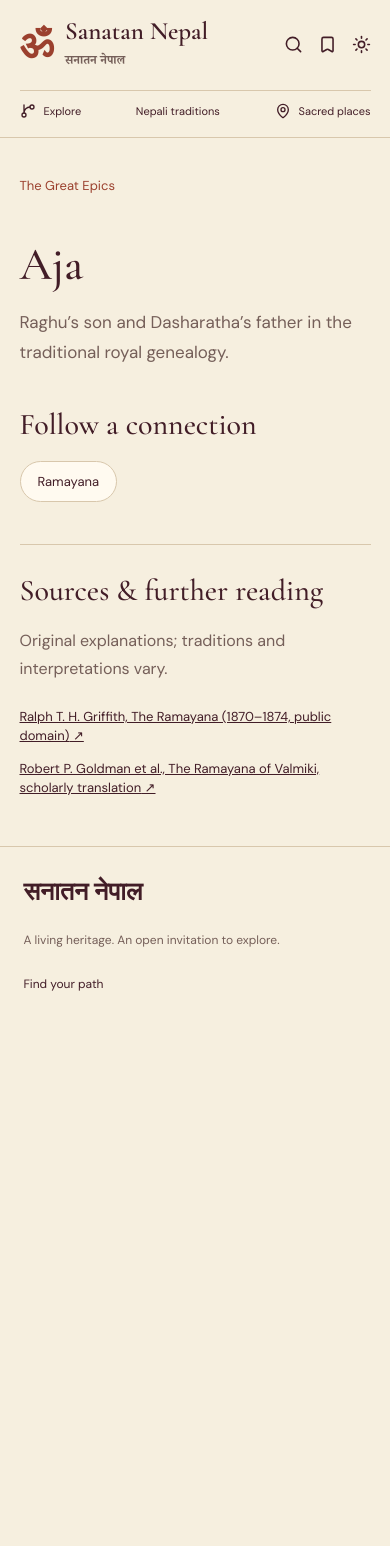
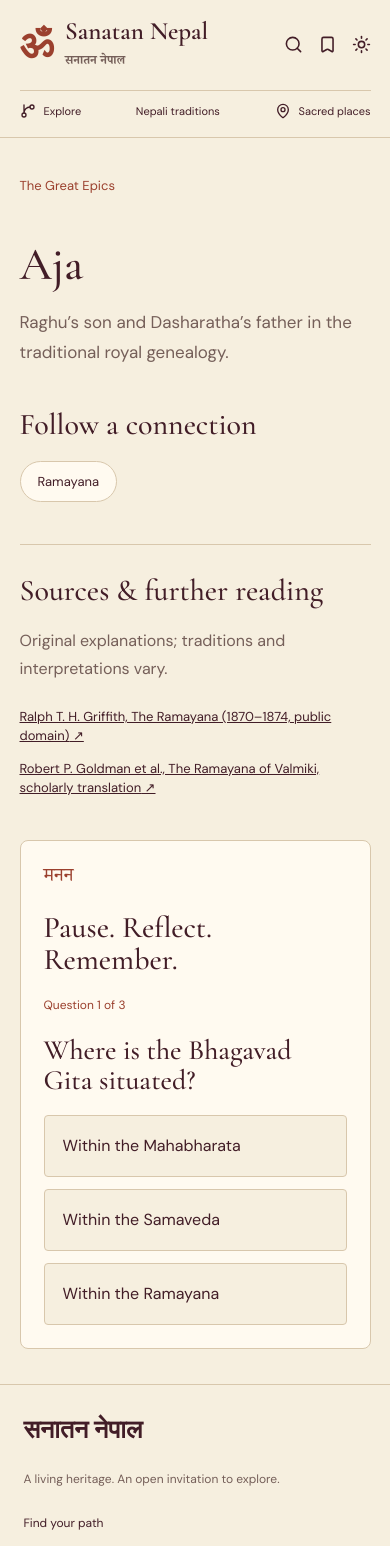
Before and after one commit to prasidupadhya/sanatan-nepal, a React (Vite) app: page /read/aja in a window 390 px wide. Shown: the top 1546 px of the page. Before the commit the page ends 1025 px from the top, so only its background shows below. Built offline with nearby package versions, Linux system fonts and the light colour scheme.

Commit message:
feat(quiz): add section knowledge checks and persistent scores

```diff
--- a/src/app/Reading.tsx
+++ b/src/app/Reading.tsx
@@ -1,3 +1,4 @@
+import Quiz from '../components/quiz/Quiz';
 const TempleMap = lazy(() => import('../components/map/TempleMap'));
 const FestivalWheel = lazy(
   () => import('../components/festival-wheel/FestivalWheel'),
@@ -39,6 +40,7 @@ export function Branch() {
             </Link>
           ))}
       </div>
+      <Quiz key={id} section={id!} />
     </section>
   );
 }
@@ -93,6 +95,7 @@ export function Reading() {
           </a>
         ))}
       </section>
+      <Quiz key={e.id} section={e.branch} />
     </article>
   );
 }
--- /dev/null
+++ b/src/components/quiz/Quiz.tsx
@@ -0,0 +1,89 @@
+import { useState } from 'react';
+import { quizzes } from '../../content/quizzes';
+import { useLearningStore } from '../../store/useLearningStore';
+export default function Quiz({ section }: { section: string }) {
+  const questions = quizzes[section];
+  const [index, setIndex] = useState(0);
+  const [selected, setSelected] = useState<number | null>(null);
+  const [score, setScore] = useState(0);
+  const [done, setDone] = useState(false);
+  const saveScore = useLearningStore((s) => s.saveScore);
+  const best = useLearningStore((s) => s.scores[section]);
+  if (!questions) return null;
+  const q = questions[index];
+  function answer(i: number) {
+    if (selected !== null) return;
+    setSelected(i);
+    if (i === q.answer) setScore((s) => s + 1);
+  }
+  function next() {
+    if (index === questions.length - 1) {
+      saveScore(section, score);
+      setDone(true);
+    } else {
+      setIndex((i) => i + 1);
+      setSelected(null);
+    }
+  }
+  return (
+    <section className="quiz" aria-label="Knowledge check">
+      <span className="devanagari">मनन</span>
+      <h2>Pause. Reflect. Remember.</h2>
+      {done ? (
+        <div role="status">
+          <h3>
+            {score} of {questions.length} connections made
+          </h3>
+          <p>Your best score is saved on this device.</p>
+          <button
+            className="button"
+            onClick={() => {
+              setIndex(0);
+              setSelected(null);
+              setScore(0);
+              setDone(false);
+            }}
+          >
+            Try again
+          </button>
+        </div>
+      ) : (
+        <>
+          <p className="step">
+            Question {index + 1} of {questions.length}
+            {best !== undefined && ` · Best: ${best}/${questions.length}`}
+          </p>
+          <h3>{q.prompt}</h3>
+          <div className="quiz-options">
+            {q.options.map((o, i) => (
+              <button
+                key={o}
+                disabled={selected !== null}
+                aria-pressed={selected === i}
+                className={selected !== null && i === q.answer ? 'correct' : ''}
+                onClick={() => answer(i)}
+              >
+                {o}
+              </button>
+            ))}
+          </div>
+          {selected !== null && (
+            <div className="quiz-feedback" role="status">
+              <strong>
+                {selected === q.answer
+                  ? 'That’s right.'
+                  : 'A useful connection to revisit.'}
+              </strong>
+              <p>{q.explanation}</p>
+              <button className="button" onClick={next}>
+                {index === questions.length - 1
+                  ? 'See your result'
+                  : 'Next question'}
+              </button>
+            </div>
+          )}
+        </>
+      )}
+    </section>
+  );
+}
--- /dev/null
+++ b/src/content/quizzes.ts
@@ -0,0 +1,158 @@
+export type Question = {
+  prompt: string;
+  options: string[];
+  answer: number;
+  explanation: string;
+};
+export const quizzes: Record<string, Question[]> = {
+  foundations: [
+    {
+      prompt: 'Which Veda is arranged for ritual singing?',
+      options: ['Samaveda', 'Rigveda', 'Atharvaveda'],
+      answer: 0,
+      explanation:
+        'The Samaveda organizes verses as chants for ritual performance.',
+    },
+    {
+      prompt: 'How do Vedanta schools interpret Atman and Brahman?',
+      options: [
+        'They all give one identical answer',
+        'They offer different accounts of the relationship',
+        'They refer to two royal dynasties',
+      ],
+      answer: 1,
+      explanation:
+        'Advaita, Vishishtadvaita and Dvaita differ on the relationship between self and ultimate reality.',
+    },
+    {
+      prompt: 'What does dharma invite us to consider?',
+      options: [
+        'Only material success',
+        'Only a fixed calendar',
+        'Responsibility, order and ethical action',
+      ],
+      answer: 2,
+      explanation:
+        'Dharma includes duties and ethical questions; the epics show how duties can conflict.',
+    },
+  ],
+  epics: [
+    {
+      prompt: 'Where is the Bhagavad Gita situated?',
+      options: [
+        'Within the Mahabharata',
+        'Within the Samaveda',
+        'Within the Ramayana',
+      ],
+      answer: 0,
+      explanation:
+        'Krishna and Arjuna’s dialogue takes place before battle in the Mahabharata.',
+    },
+    {
+      prompt: 'What connects Sita’s story to Nepal?',
+      options: [
+        'The city of Lanka',
+        'Mithila and Janakpur traditions',
+        'The Kuru throne',
+      ],
+      answer: 1,
+      explanation:
+        'Janakpur is associated with Sita and the Mithila marriage narrative.',
+    },
+    {
+      prompt: 'What does the exile map represent?',
+      options: [
+        'A verified modern road route',
+        'An exact archaeological reconstruction',
+        'Traditional geographic associations',
+      ],
+      answer: 2,
+      explanation:
+        'The map’s locations are traditional associations and its lines are schematic.',
+    },
+  ],
+  puranas: [
+    {
+      prompt: 'How many Mahapuranas are in the conventional list?',
+      options: ['Four', 'Eighteen', 'Seven'],
+      answer: 1,
+      explanation:
+        'The conventional list contains eighteen Mahapuranas, though lists and recensions vary.',
+    },
+    {
+      prompt: 'What do links between Devi’s forms mean?',
+      options: [
+        'Manifestations and associations',
+        'Always biological parentage',
+        'Modern political alliances',
+      ],
+      answer: 0,
+      explanation:
+        'Forms of the Goddess express related divine identities and powers.',
+    },
+    {
+      prompt: 'Is the Dashavatara list identical everywhere?',
+      options: ['Yes', 'No, some lists differ', 'It only contains Rama'],
+      answer: 1,
+      explanation: 'Some lists include Balarama in place of Buddha or Krishna.',
+    },
+  ],
+  nepal: [
+    {
+      prompt: 'Which deity is central to Pashupatinath?',
+      options: ['Surya', 'Shiva as Pashupati', 'Saraswati'],
+      answer: 1,
+      explanation:
+        'Pashupati is a form of Shiva, understood as lord of living beings.',
+    },
+    {
+      prompt: 'How should shared Newar worship be understood?',
+      options: [
+        'It erases all religious distinctions',
+        'Only one community participates',
+        'Shared spaces coexist with distinct traditions',
+      ],
+      answer: 2,
+      explanation:
+        'Hindu and Buddhist participation can overlap while priestly lineages and initiations remain distinct.',
+    },
+    {
+      prompt: 'Which festival includes Kathmandu’s Kumari chariot procession?',
+      options: ['Indra Jatra', 'Holi', 'Maha Shivaratri'],
+      answer: 0,
+      explanation:
+        'The Kumari procession is a central part of Kathmandu’s Indra Jatra celebrations.',
+    },
+  ],
+  practice: [
+    {
+      prompt: 'Which path emphasizes devotion?',
+      options: ['Bhakti yoga', 'Jnana yoga', 'Only physical exercise'],
+      answer: 0,
+      explanation:
+        'Bhakti centers devotion through practices such as prayer, song and remembrance.',
+    },
+    {
+      prompt: 'Are life-cycle rites the same in every Nepali community?',
+      options: [
+        'Yes, with no variation',
+        'No, communities have distinct practices',
+        'They are all royal ceremonies',
+      ],
+      answer: 1,
+      explanation:
+        'Parbatiya and Newar traditions, among others, have differing rites and local practices.',
+    },
+    {
+      prompt: 'What does karma yoga emphasize?',
+      options: [
+        'Avoiding every action',
+        'Owning every result',
+        'Responsible action without possessive attachment',
+      ],
+      answer: 2,
+      explanation:
+        'Karma yoga links disciplined work with freedom from clinging to its rewards.',
+    },
+  ],
+};
--- /dev/null
+++ b/src/store/useLearningStore.ts
@@ -0,0 +1,21 @@
+import { create } from 'zustand';
+import { persist } from 'zustand/middleware';
+type LearningState = {
+  scores: Record<string, number>;
+  saveScore: (section: string, score: number) => void;
+};
+export const useLearningStore = create<LearningState>()(
+  persist(
+    (set) => ({
+      scores: {},
+      saveScore: (section, score) =>
+        set((s) => ({
+          scores: {
+            ...s.scores,
+            [section]: Math.max(s.scores[section] ?? 0, score),
+          },
+        })),
+    }),
+    { name: 'sanatan-nepal-learning', version: 1 },
+  ),
+);
--- a/src/styles/index.css
+++ b/src/styles/index.css
@@ -903,3 +903,45 @@ footer > a:last-child {
     grid-template-columns: 1fr;
   }
 }
+
+.quiz {
+  padding: 35px;
+  border: 1px solid var(--line);
+  background: var(--surface);
+  border-radius: 8px;
+  margin-top: 55px;
+}
+.quiz h3 {
+  font-size: 28px;
+}
+.quiz-options {
+  display: grid;
+  gap: 12px;
+}
+.quiz-options button {
+  text-align: left;
+  padding: 18px;
+  border: 1px solid var(--line);
+  border-radius: 4px;
+  background: var(--paper);
+  color: var(--ink);
+}
+.quiz-options button.correct {
+  border: 2px solid #46734f;
+  opacity: 1;
+}
+.quiz-options button[aria-pressed='true'] {
+  outline: 2px solid var(--accent);
+  outline-offset: 2px;
+}
+.quiz-feedback {
+  margin-top: 25px;
+}
+.quiz-feedback p {
+  margin: 10px 0 20px;
+}
+@media (max-width: 720px) {
+  .quiz {
+    padding: 23px;
+  }
+}
```
Also changed, not shown: tests/setup.ts (+3 -0 lines), 1 other file (tests, documents, lock files or other folders).
